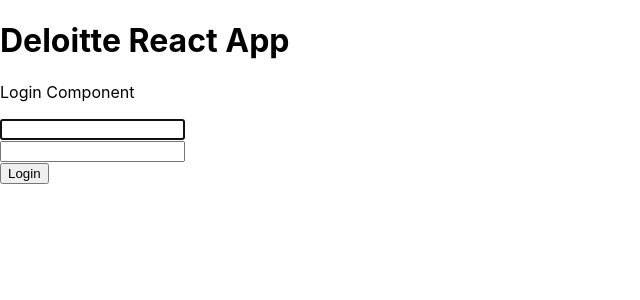
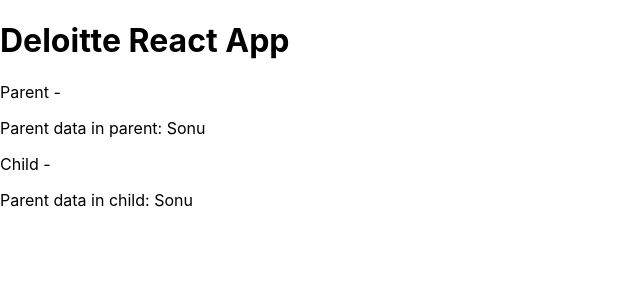
Before and after one commit to vamandeshmukh/deloitte-mar6-app, a React (Create React App) app: page / in a window 1280 px wide. Shown: the top 300 px of the page, without its empty margins (0-640 px from the left). Built offline with nearby package versions, Linux system fonts and the light colour scheme.

Commit message:
react-js

```diff
--- a/src/App.js
+++ b/src/App.js
@@ -8,6 +8,7 @@
 import Header from "./components/Header";
 import BlogPosts from "./components/BlogPosts";
 import Login from "./components/Login";
+import Parent from "./components/Parent";
 
 const App = () => {
 
@@ -17,8 +18,9 @@
     <div>
       {/* <Header /> */}
       <h1>Deloitte React App</h1>
-      <Login />
+      {/* <Login /> */}
       {/* <BlogPosts /> */}
+      <Parent />
     </div>
   );
 }
--- /dev/null
+++ b/src/components/Child.js
@@ -0,0 +1,17 @@
+
+
+
+const Child = (props) => {
+
+    const parentDataInChild = props.passData;
+
+    return (
+        <div>
+            <p>Child -</p>
+            <p>Parent data in child: {parentDataInChild}</p>
+        </div>
+    );
+
+};
+
+export default Child;
--- a/src/components/Login.js
+++ b/src/components/Login.js
@@ -48,6 +48,7 @@
                 }
             })
             .catch(e => alert(e));
+        isLoggedIn = false;
         e.preventDefault();
     };
 
--- /dev/null
+++ b/src/components/Parent.js
@@ -0,0 +1,19 @@
+import Child from "./Child";
+
+
+
+const Parent = () => {
+
+    const parentDataInParent = 'Sonu';
+
+    return (
+        <div>
+            <p>Parent -</p>
+            <p>Parent data in parent: {parentDataInParent}</p>
+            <Child passData={parentDataInParent} />
+        </div>
+    );
+
+};
+
+export default Parent;
```
